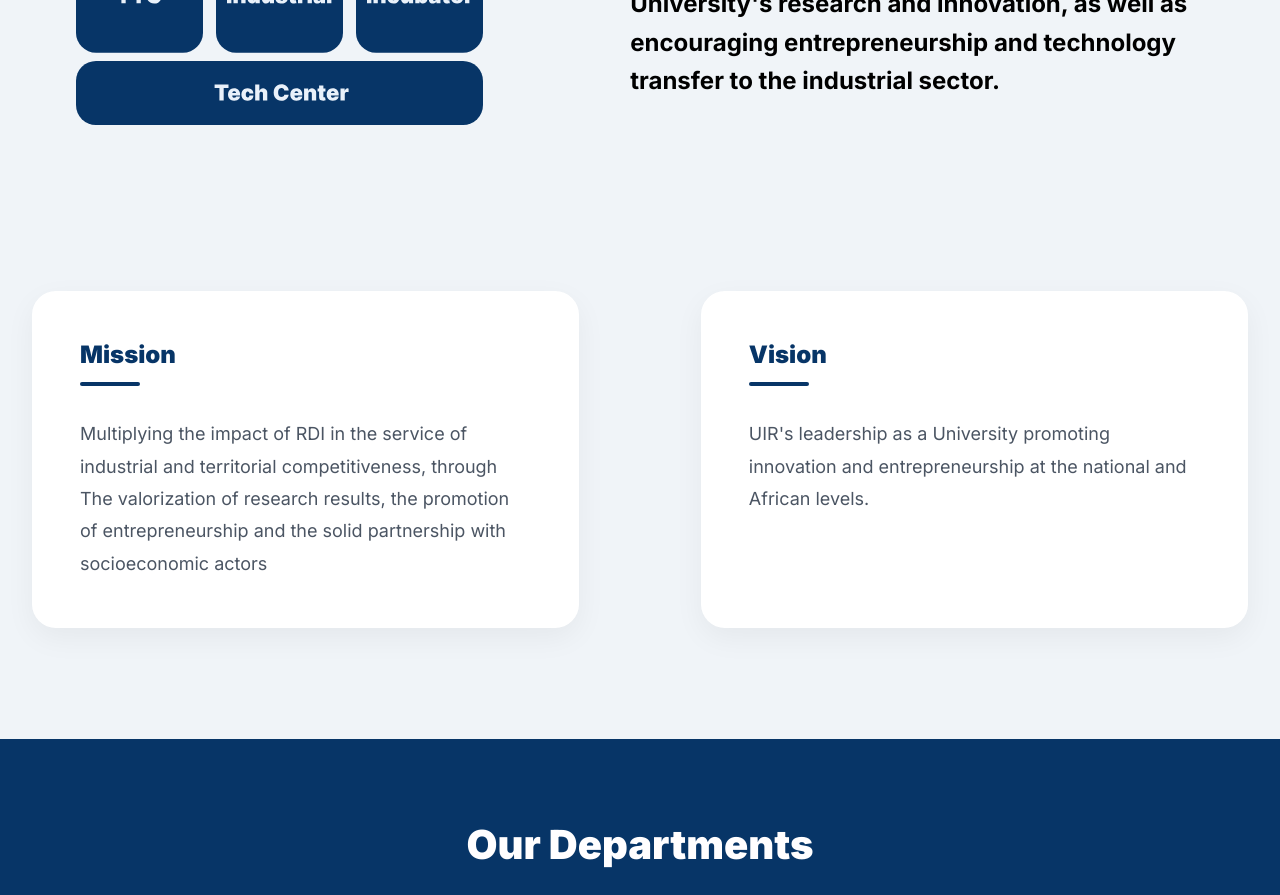
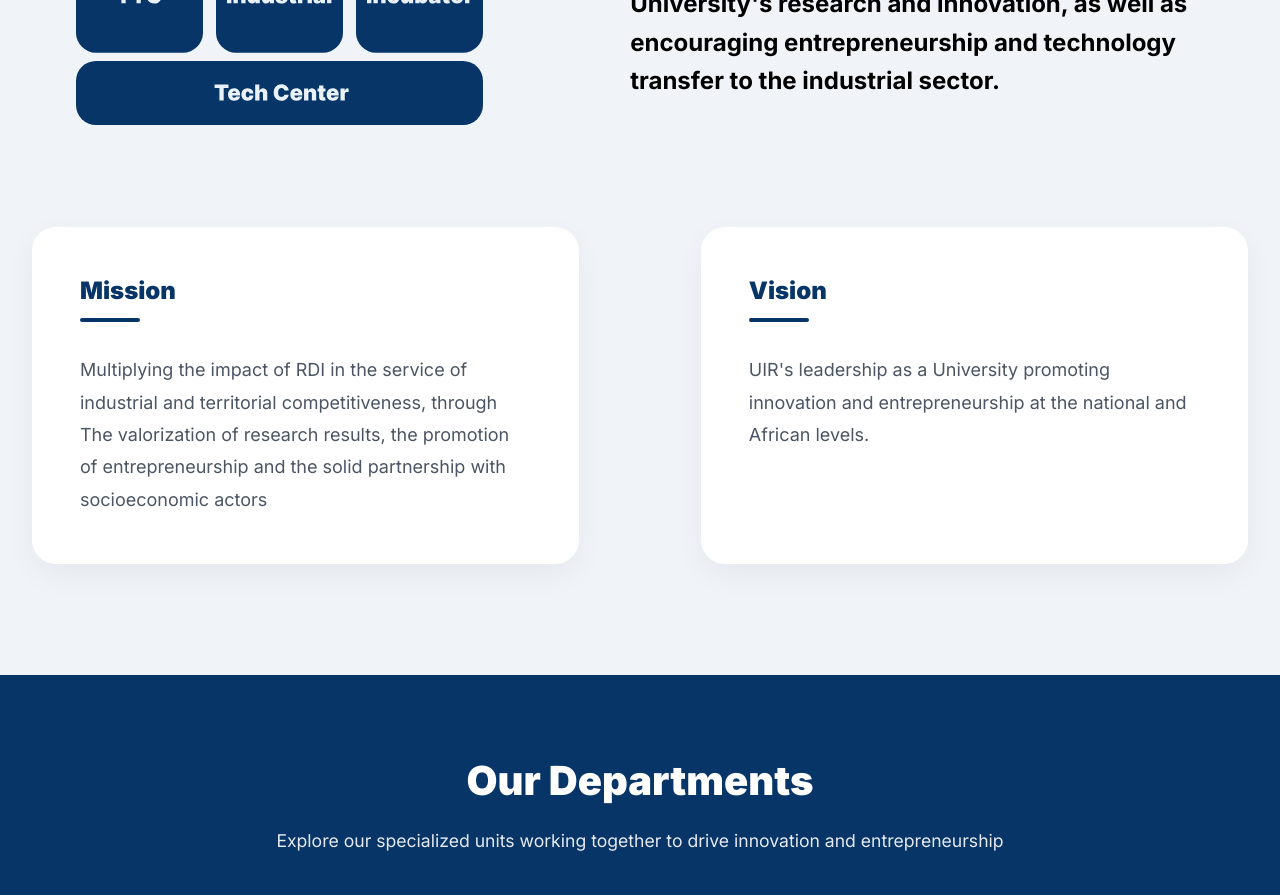
Before and after one commit to yahya-mdarhri/cie_market_frontend, a React (Vite) app: page / in a window 1280 px wide. Shown: the part 640-1535 px from the top of the page. Built offline with nearby package versions, Linux system fonts and the light colour scheme.

Commit message:
style: remove top margin from Vision and Mission section

```diff
--- a/src/components/ui/Landing/VisionAndMission/VisionAndMission.css
+++ b/src/components/ui/Landing/VisionAndMission/VisionAndMission.css
@@ -10,7 +10,7 @@
 	gap: 4rem;
 	background: linear-gradient(135deg, rgba(var(--primary-color-rgb), 0.05), rgba(var(--secondary-color-rgb), 0.05));
 	border-radius: 2rem;
-	margin-top: 4rem;
+	/* margin-top: 4rem; */
 }
 
 .VisionAndMissionLeft,
```
